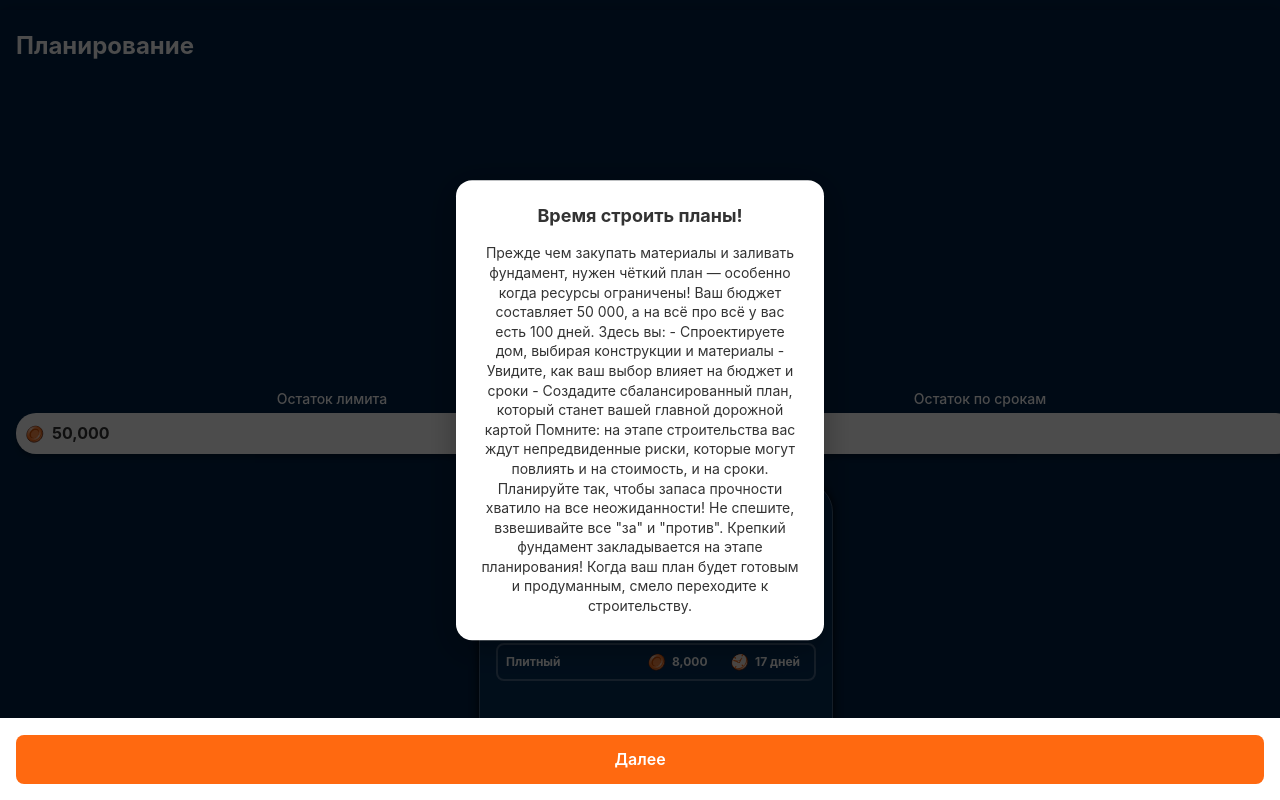
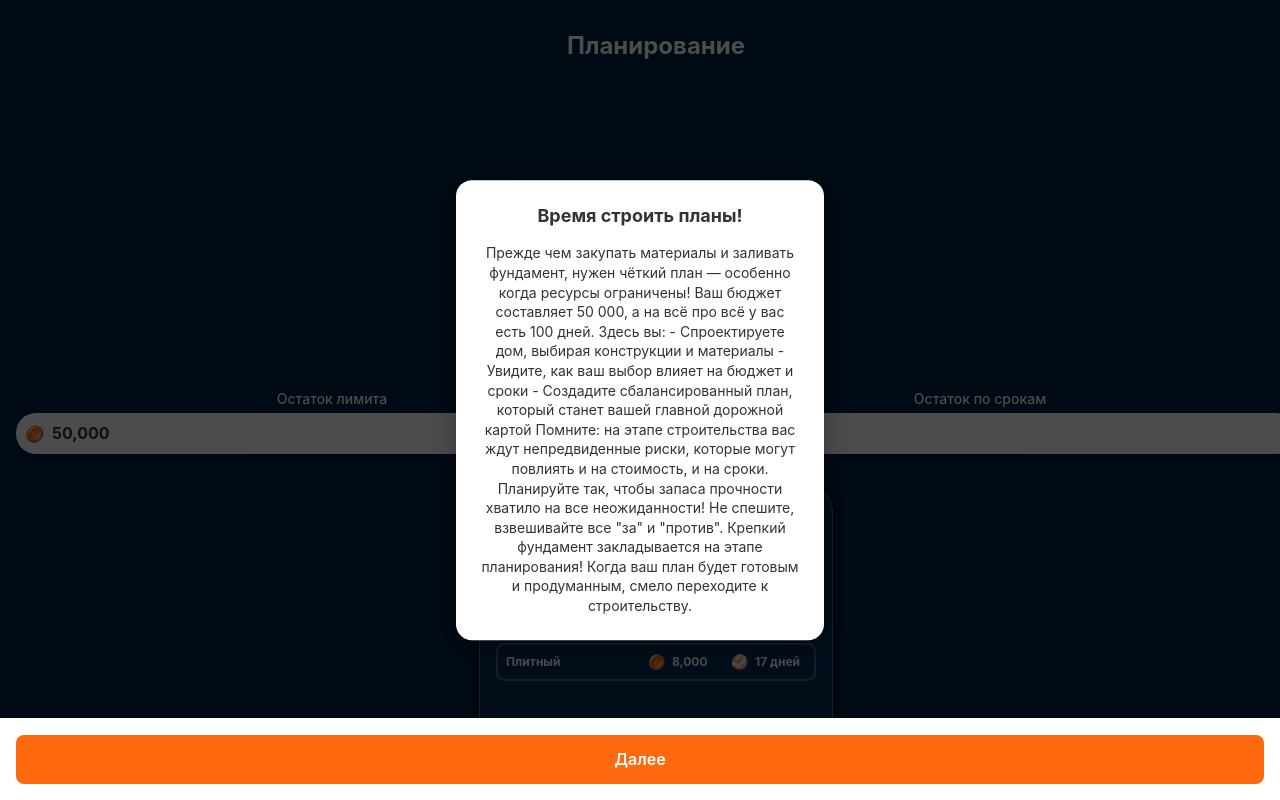
Before and after one commit to gorohovAv/house, a React (Vite) app in the folder house-app/: page /plan in a window 1280 px wide. Built offline with nearby package versions, Linux system fonts and the light colour scheme.

Commit message:
минус ступенька планирование

```diff
--- a/house-app/src/pages/house.css
+++ b/house-app/src/pages/house.css
@@ -7,13 +7,14 @@
   font-family: var(--font-family);
 }
 
-.header {
+.header-house {
   display: flex;
   justify-content: center;
   align-items: center;
   padding: 20px 16px;
   background: var(--color-primary);
   color: var(--color-text);
+  width: 100%;
 }
 
 .title {
--- a/house-app/src/pages/house.tsx
+++ b/house-app/src/pages/house.tsx
@@ -79,8 +79,7 @@ const createLayeredImageConfig = (
     };
     layers.push({
       id: "foundation",
-      assetPath:
-        foundationMap[foundationOption.type] || "/ФУНДАМЕНТСвайный.png",
+      assetPath: "/ФУНДАМЕНТПлиточный-итог.png",
       zIndex: zIndex++,
       opacity: 1,
       visible: true,
@@ -170,15 +169,6 @@ const createLayeredImageConfig = (
     layers.push({
       id: "roof",
       assetPath: roofMap[roofOption.type] || "/КРЫШАбитумная-черепица.png",
-      zIndex: zIndex++,
-      opacity: 1,
-      visible: true,
-    });
-  } else if (wallsOption && foundationOption && !roofOption) {
-    // Показываем недострой крыши
-    layers.push({
-      id: "roof-construction",
-      assetPath: "/КРЫШАстроительство.png",
       zIndex: zIndex++,
       opacity: 1,
       visible: true,
@@ -274,7 +264,7 @@ export default function HousePage() {
 
   return (
     <div className="house-page">
-      <div className="header">
+      <div className="header-house">
         <h1 className="title">Планирование</h1>
       </div>
 
```
